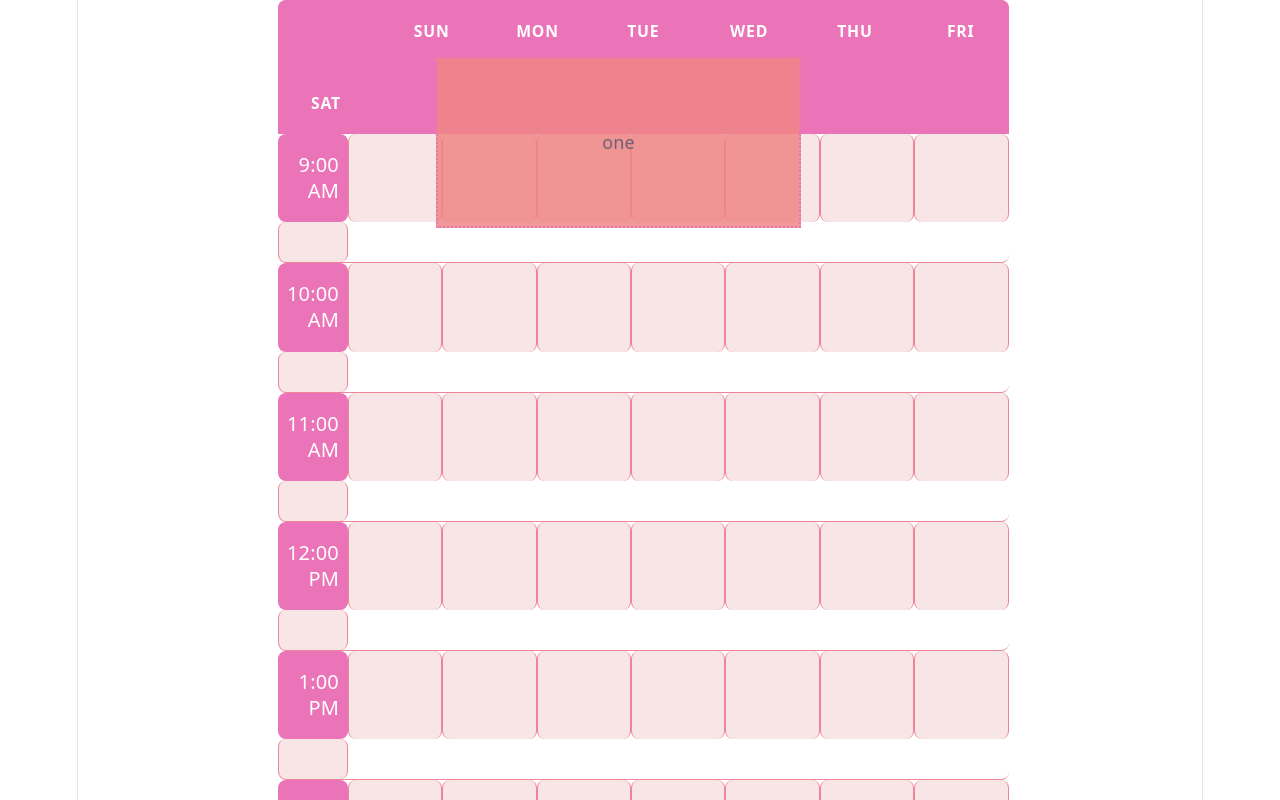
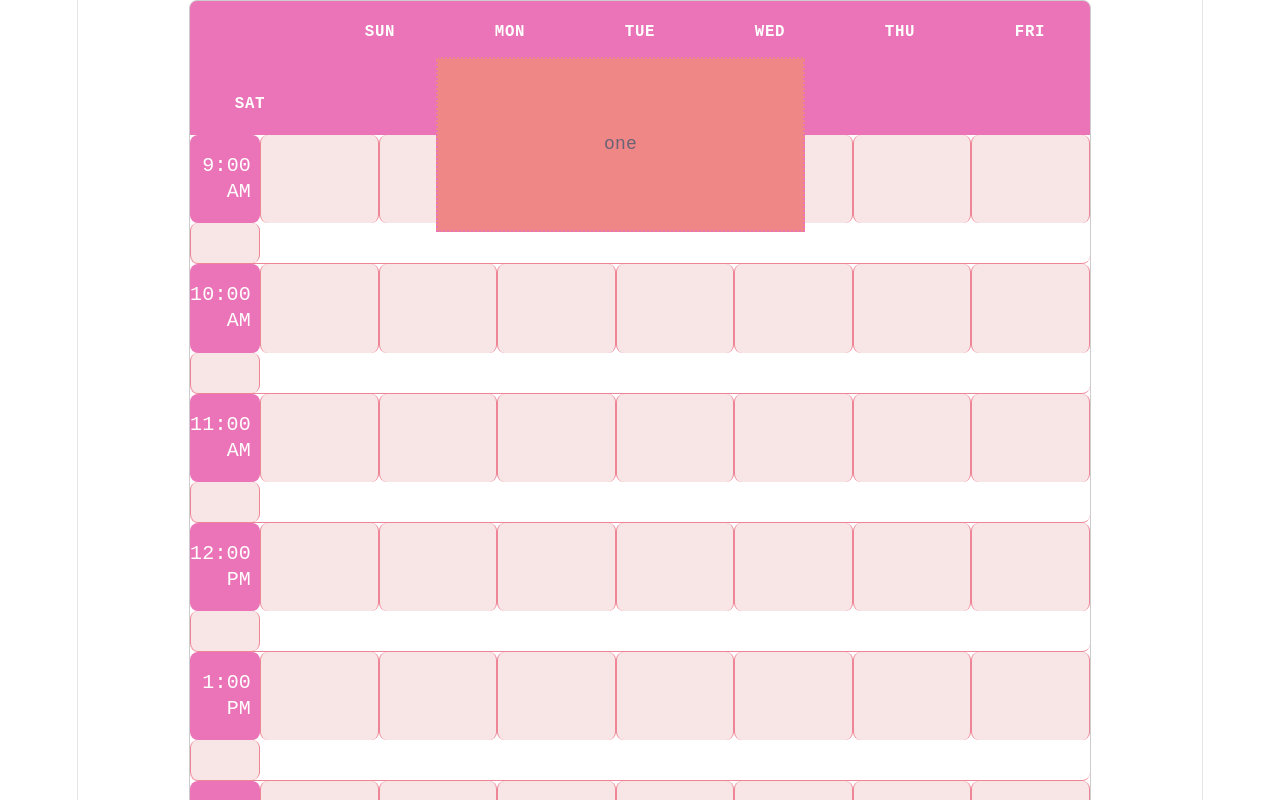
Before and after one commit to Ligia20/college_schedule_builder, a React (Vite) app: page / in a window 1280 px wide. Shown: the top 800 px of the page. Built offline with nearby package versions, Linux system fonts and the light colour scheme.

Commit message:
fixed the days and time, however more bugs like it not going to the entire page

```diff
--- a/src/App.css
+++ b/src/App.css
@@ -1,14 +1,14 @@
 .calender_container{
-  width: 65%;
+  width: 100%;
   max-width: 900px;
   margin: 0 auto;
-  font-family:'Courier New', Courier, monospace
+  font-family:'Courier New', Courier, monospace;
   border: 1px solid #ccc;
   border-radius: 8px;
   box-shadow: 0 4px 8px rgb (244, 116, 183);
   overflow: hidden;
   background-color: rgb(244, 182, 216);
-  margin-left: 200px;
+
 }
 
 .week_grid {
@@ -69,13 +69,16 @@
 }
 .wrapper {
   position: absolute;
+  grid-row: 2;
+  grid-column: 1;
   z-index: 10;
-  background-color: rgba(239, 135, 135, 0.85); /* Added opacity to see through grid */
+  background-color: rgb(239, 135, 135);
+  pointer-events: none;
   display: flex;
   justify-content: center;
   align-items: center;
-  border: 2px dotted rgb(234, 116, 183);
-  box-sizing: border-box;
+  border: 2px dotted rgb(234, 116, 183)
+
 }
 /*
 .CSBtitle {
--- a/src/App.tsx
+++ b/src/App.tsx
@@ -33,7 +33,7 @@ export default function App() {
         height: `${3 * rowHeightPx}px`,
     };
 
-    const dayLabels = [' ', 'Sun', 'Mon', 'Tue', 'Wed', 'Thu', 'Fri', 'Sat'];
+    const dayLabels = ['','Sun', 'Mon', 'Tue', 'Wed', 'Thu', 'Fri', 'Sat'];
     /*const [messages, setMessages] = useState<string[]>([]); */
     const timeSlots = ['9:00 AM', '10:00 AM','11:00 AM','12:00 PM','1:00 PM',
         '2:00 PM','3:00 PM','4:00 PM','5:00 PM','6:00 PM','7:00 PM','8:00 PM',
```
